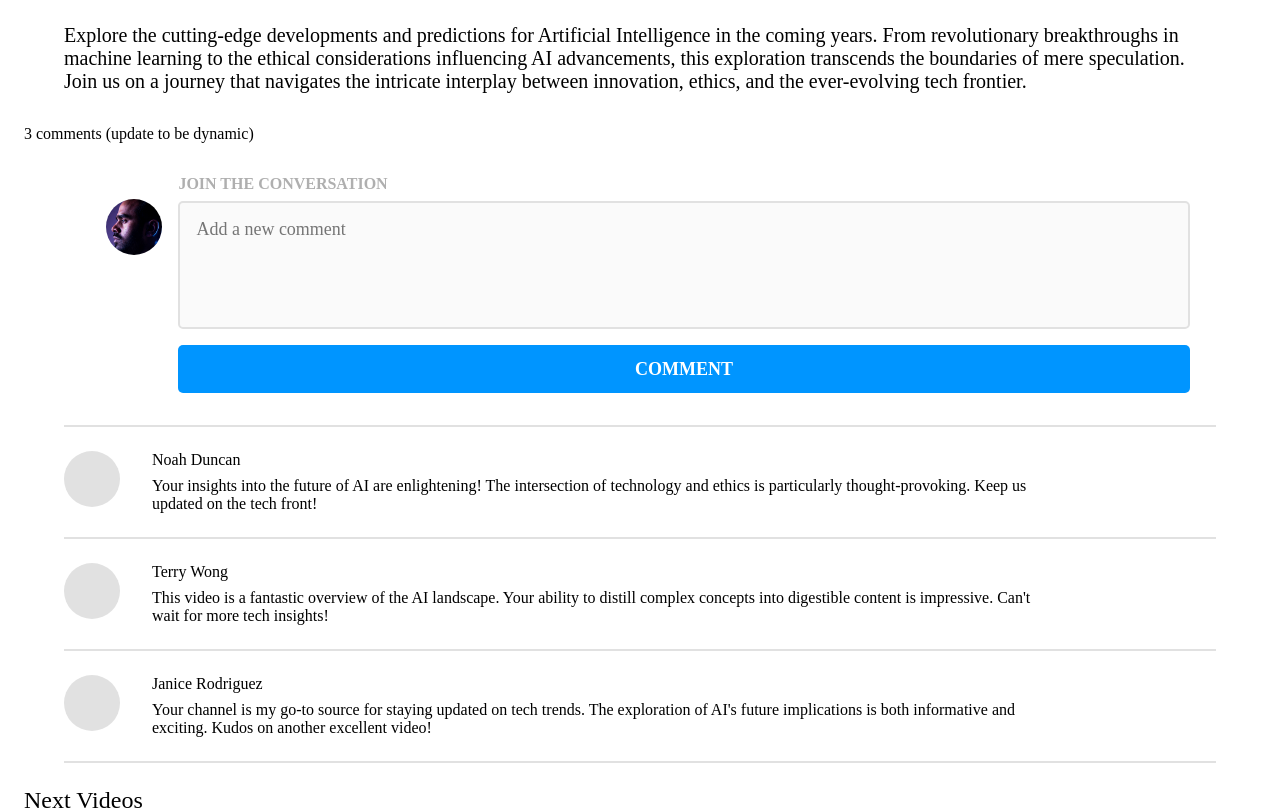
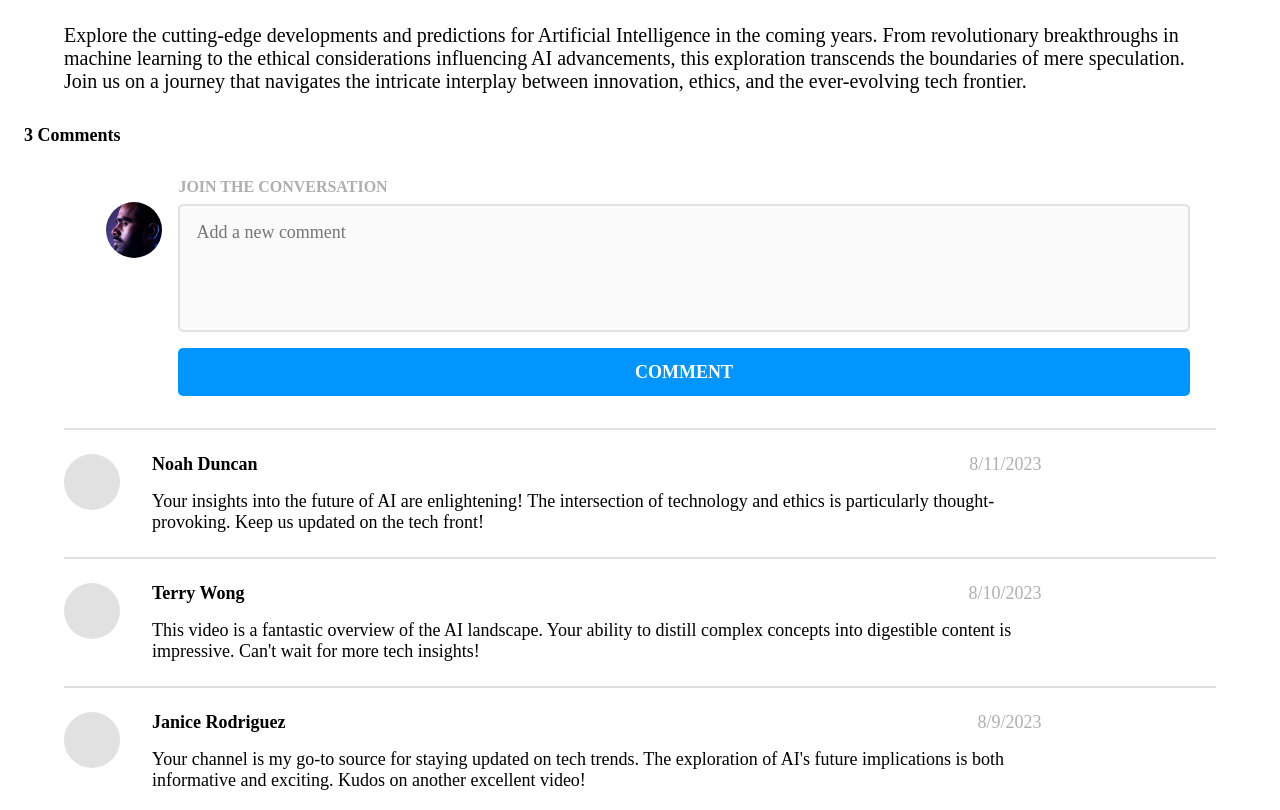
Before and after one commit to cscrim/courtney-scrimshaw-brainflix, a React (Vite) app: page / in a window 1280 px wide. Shown: the part 680-1490 px from the top of the page. Built offline with nearby package versions, Linux system fonts and the light colour scheme; a web font is replaced by a local one.

Commit message:
add timestamp function and display to comments component

```diff
--- a/src/components/Comments/Comments.jsx
+++ b/src/components/Comments/Comments.jsx
@@ -2,9 +2,24 @@ import userAvatar from "../../assets/images/Mohan-muruge.jpg";
 import "./Comments.scss";
 
 function Comments({ selected }) {
+
+  const formatTime = (timestamp) => {
+    const date = new Date(timestamp);
+
+    const month = date.getMonth() + 1;
+    const day = date.getDate();
+    const year = date.getFullYear();
+
+    return `${month}/${day}/${year}`;
+
+  }
+
+
   return (
     <div className="comments">
-      <div className="comments__count">3 comments (update to be dynamic)</div>
+      <div className="comments__count">
+        {selected.comments.length} Comment{selected.comments.length !== 1 ? 's' : ''}
+      </div>
       <div className="comments__input-container">
         <div className="comments__avatar">
           <img src={userAvatar} alt="user avatar" />
@@ -17,10 +32,6 @@ function Comments({ selected }) {
           </form>
         </div>
       </div>
-      {/* <div className="comments__border">
-
-        </div> */}
-
 
 
       <div className="comments__rendered-container">
@@ -31,8 +42,13 @@ function Comments({ selected }) {
         </div>
 
         <div className="comments__comment">
+          <div className="comments__name-date-wrapper">
           <div className="comments__name">
             {comment.name}
+          </div>
+          <div className="comments__date">
+            {formatTime(comment.timestamp)}
+            </div>
           </div>
           <div className="comments__text">
           {comment.comment}
--- a/src/components/Comments/Comments.scss
+++ b/src/components/Comments/Comments.scss
@@ -4,6 +4,8 @@
         display: flex;
         padding-left: 1.5rem;
         padding-bottom: 2rem;
+        font-weight: 600;
+        font-size: 1.125rem;
 
     }
     &__input-container {
@@ -97,8 +99,28 @@
         padding-left: 2rem;
     }
 
-    &__name {
+    &__name-date-wrapper {
+        display: flex;
+        justify-content: space-between;
+        width: 100%;
         padding-bottom: 0.5rem;
     }
 
+    &__name {
+        padding-bottom: 0.5rem;
+        font-weight: 600;
+        font-size: 1.125rem;
+    }
+
+    &__date {
+        color: #AFAFAF;
+        font-size: 1.125rem;
+
+    }
+
+    &__text {
+        font-size: 1.125rem;
+    }
+
+
 }
```
